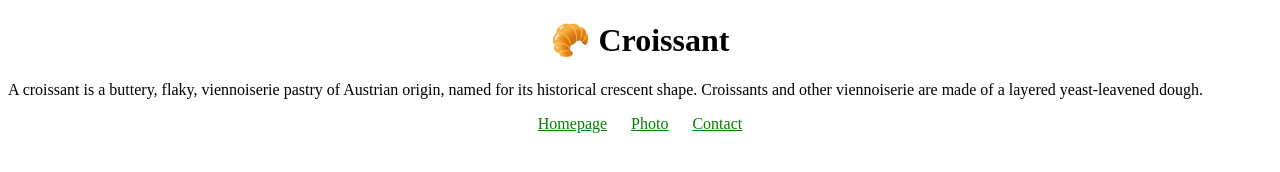
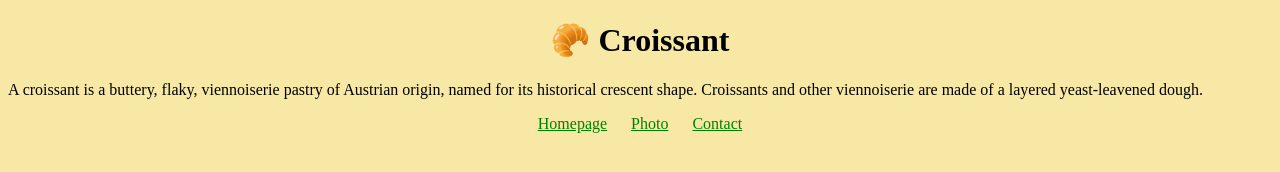
Before and after one commit to kitdog123/croissant, a plain HTML site: page index.html in a window 1280 px wide. Drawn offline with Linux system fonts and the light colour scheme.

Commit message:
Changed background colour

```diff
--- a/styles/style.css
+++ b/styles/style.css
@@ -1,3 +1,7 @@
+body {
+  background-color: #f8e8a6;
+}
+
 h1,
 footer {
   text-align: center;
```
